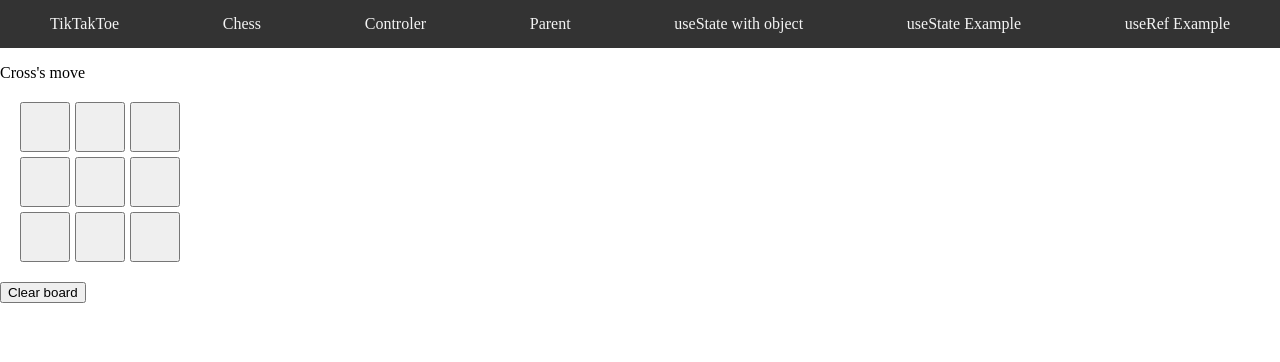
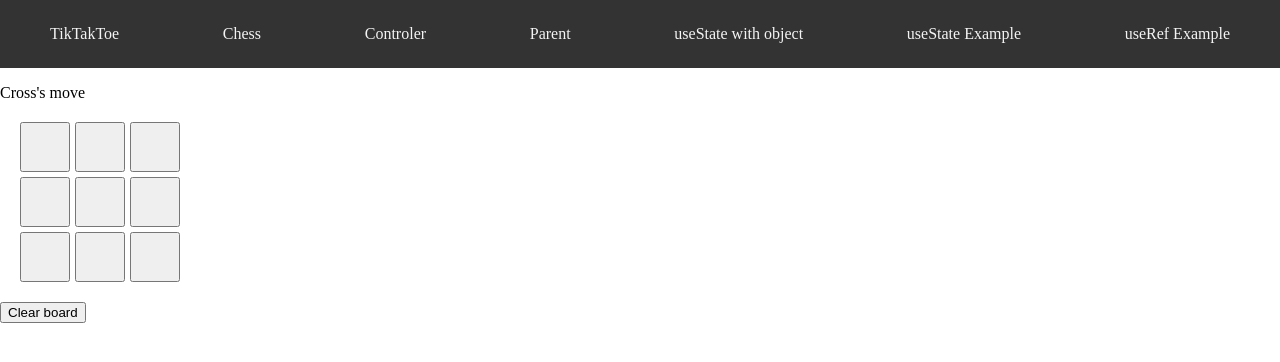
Before and after one commit to Yulai202020/react-course, a React (Vite) app: page / in a window 1280 px wide. Shown: the top 362 px of the page. Built offline with nearby package versions, Linux system fonts and the light colour scheme.

Commit message:
first commit

```diff
--- a/src/App.tsx
+++ b/src/App.tsx
@@ -10,15 +10,15 @@ import Parent from "./components/Parent";
 
 import Controler from "./components/Controler";
 import Navigation from "./components/Navigation";
+
 import UseRefExample from "./components/UseRefExample";
-
 import "./styles/app.scss";
 
 function App() {
   return (
     <>
-    <Navigation />
     <Router>
+      <Navigation />
       <Routes>
         <Route path="/" element={<TikTakToe />}/>
         <Route path="/chess" element={<ChessGame />}/>
--- a/src/components/Message.tsx
+++ b/src/components/Message.tsx
@@ -6,7 +6,7 @@ interface Probs {
 function Message({type, message}: Probs) {
     let backgroundColor = "";
     if (type === "primary") {
-
+        backgroundColor
     }
     return (
         <>
--- a/src/components/Navigation.tsx
+++ b/src/components/Navigation.tsx
@@ -1,17 +1,18 @@
+import { NavLink } from "react-router-dom";
 import styles from  "../styles/navigation.module.scss";
 
 function Navigation() {
     return (
         <>
-        <nav className={styles.navbar}>
-            <li><a href="/">TikTakToe</a></li>
-            <li><a href="/chess">Chess</a></li>
-            <li><a href="/controler">Controler</a></li>
-            <li><a href="/parent">Parent</a></li>
-            <li><a href="/usestateobject">useState with object</a></li>
-            <li><a href="/usestateexample">useState Example</a></li>
-            <li><a href="/userefexample">useRef Example</a></li>
-        </nav>
+        <div className={styles.navbar}>
+            <NavLink className={styles.link} to="/">TikTakToe</NavLink>
+            <NavLink className={styles.link} to="/chess">Chess</NavLink>
+            <NavLink className={styles.link} to="/controler">Controler</NavLink>
+            <NavLink className={styles.link} to="/parent">Parent</NavLink>
+            <NavLink className={styles.link} to="/usestateobject">useState with object</NavLink>
+            <NavLink className={styles.link} to="/usestateexample">useState Example</NavLink>
+            <NavLink className={styles.link} to="/userefexample">useRef Example</NavLink>
+        </div>
         </>
     );
 }
--- a/src/styles/navigation.module.scss
+++ b/src/styles/navigation.module.scss
@@ -4,11 +4,10 @@
     display: flex;
     justify-content: space-between;
     align-items: center;
+}
 
-    li {
-        list-style-type: none;
 
-        a {
+.link {
     text-decoration: none;
     color: #f4f4f4;
     padding: 10px 20px;
@@ -16,13 +15,11 @@
     transition: all 0.3s ease;
 
     &:hover {
-                color: #fff;  // White color for text on hover
-                background-color: #ff7043;  // Subtle orange background
+        color: #fff;
+        background-color: #ff7043;
     }
 
     &:visited {
-                color: #ccc;  // Lighter color for visited links
+        color: #ccc;
     }
 }
-    }
-}
```
Lines whose indentation alone changed are shown as unchanged.
